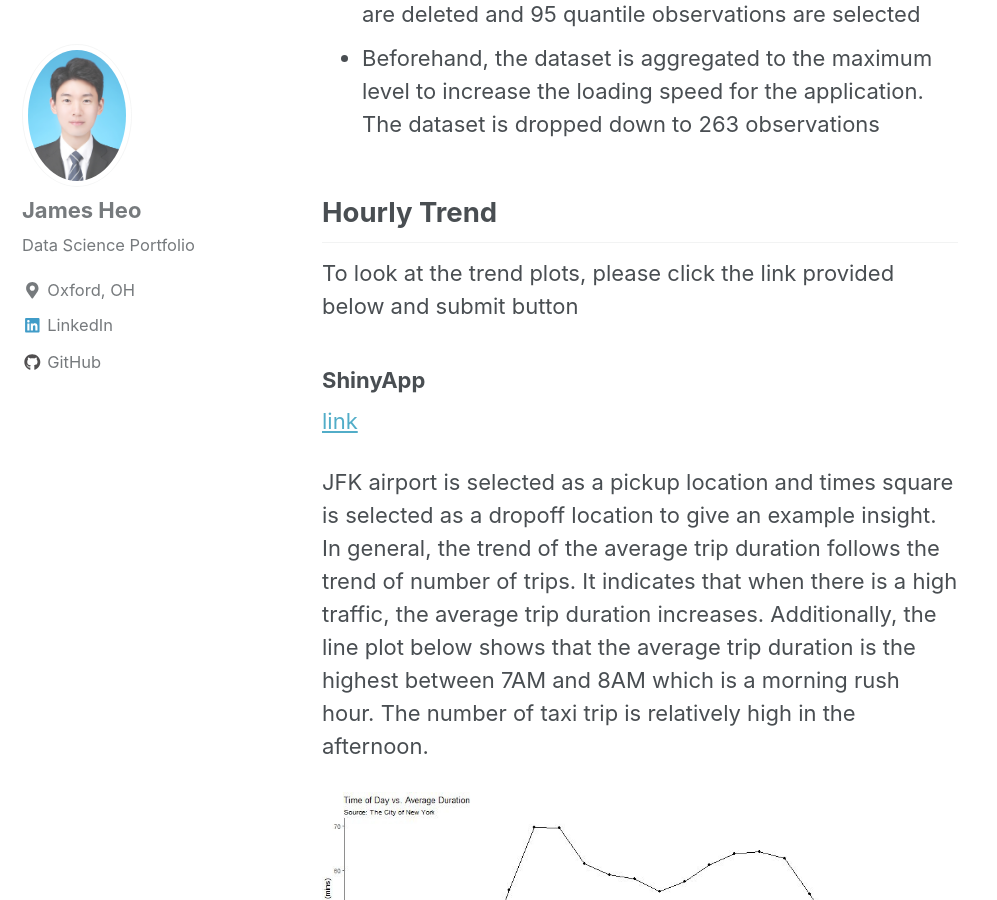
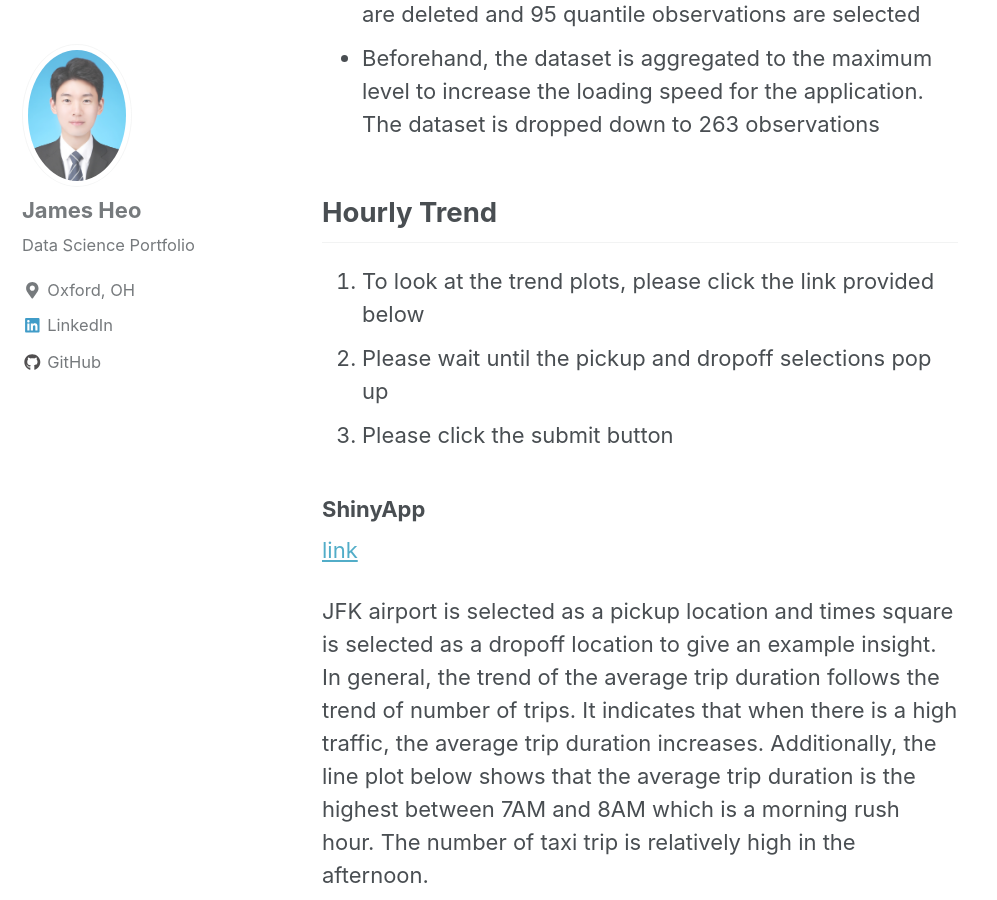
Before and after one commit to JamesHeo/heojstats.github.io, a Jekyll site: the page built from _posts/2018-06-13-NYCTaxiCaps.md, in a window 1280 px wide and 900 px high, scrolled down 1478 px. Shown: the whole window, without its empty margins (0-997 px from the left). Built offline with Jekyll 4.4.1, drawn with Linux system fonts in a browser that asks for light colours; nearby versions of some CDN libraries.

Commit message:
Added the introduction for the app

```diff
--- a/_posts/2018-06-13-NYCTaxiCaps.md
+++ b/_posts/2018-06-13-NYCTaxiCaps.md
@@ -21,7 +21,9 @@ The goal of this project is to find several taxi trip trends in the city of New
 * Beforehand, the dataset is aggregated to the maximum level to increase the loading speed for the application. The dataset is dropped down to 263 observations
 
 ## Hourly Trend
-To look at the trend plots, please click the link provided below and submit button
+1. To look at the trend plots, please click the link provided below
+2. Please wait until the pickup and dropoff selections pop up
+3. Please click the submit button
 
 ### ShinyApp
 [link](https://heojstats.shinyapps.io/nyc_taxi_cab_app/)
```
